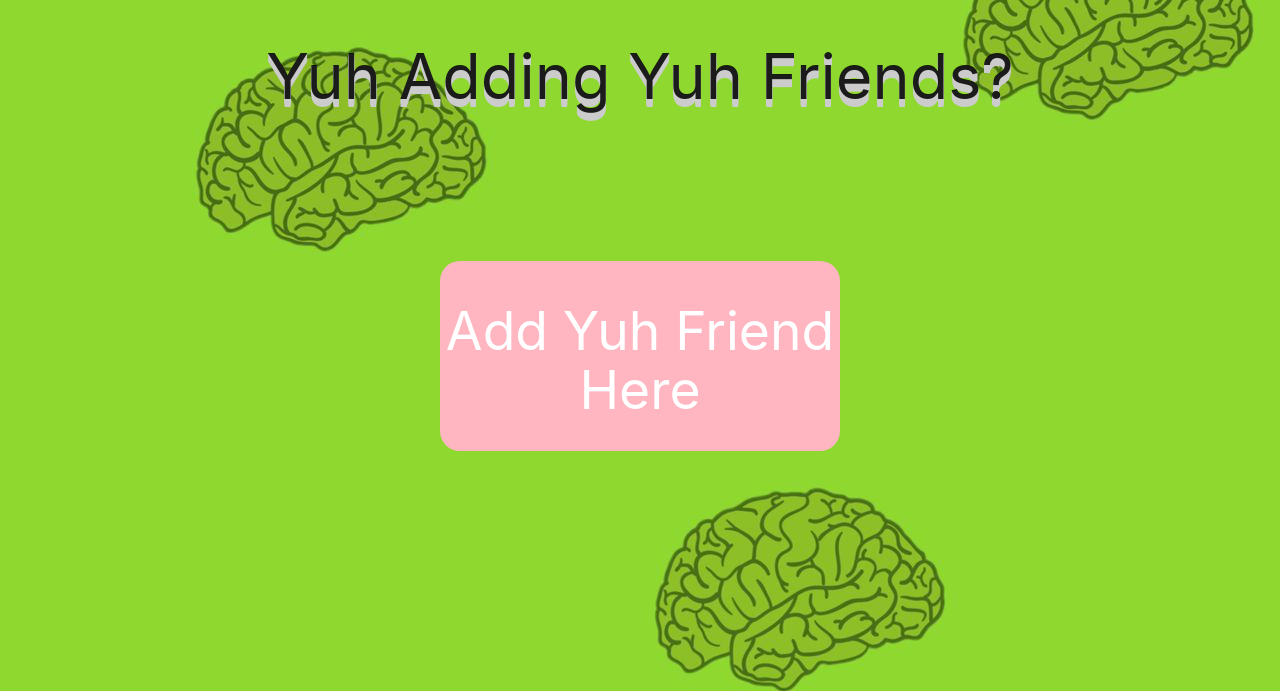
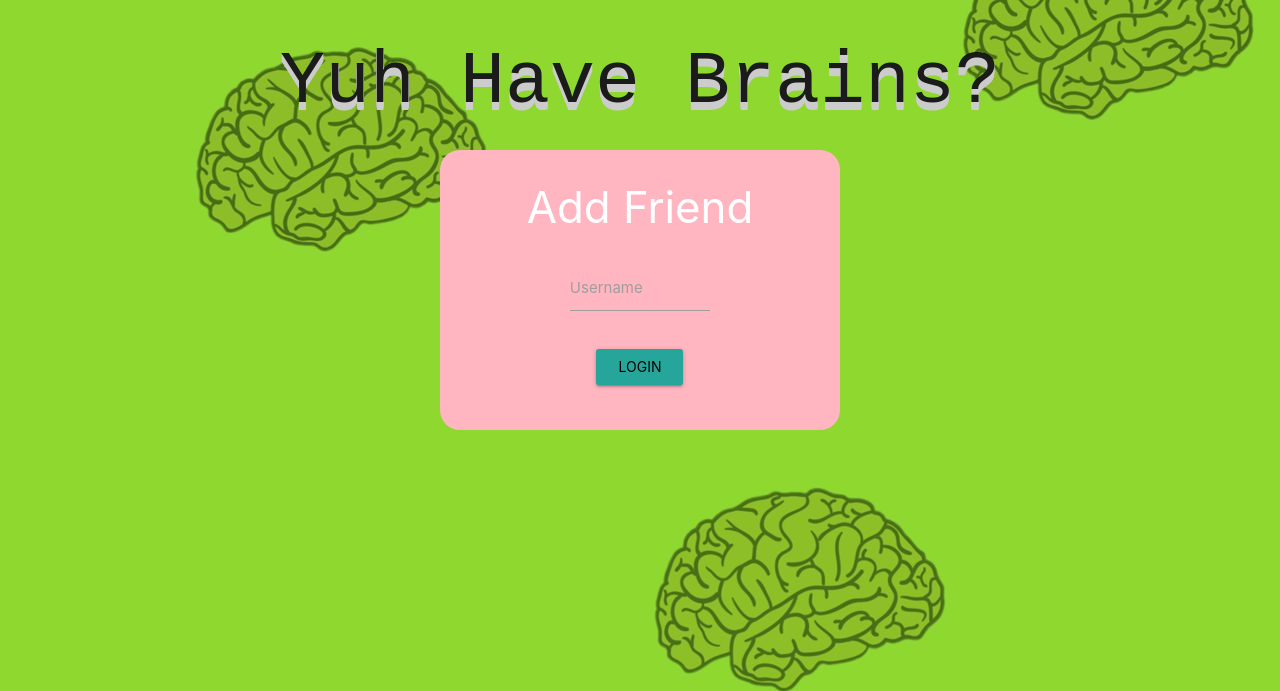
Before and after one commit to Web-Programming-and-Technologies-1/yuh--have--brains, a Flask app: template App/templates/addfriend.html in a window 1280 px wide. Shown: the top 691 px of the page. Run offline with Flask 2, Linux system fonts and the light colour scheme; the template is opened without the code that fills it: values that come from a table or form of the project are taken from there, others are empty; some libraries are stand-ins or nearby versions.

Commit message:
add user

```diff
--- a/App/forms.py
+++ b/App/forms.py
@@ -12,3 +12,7 @@ class LogIn(FlaskForm):
     username = StringField('Username', validators=[InputRequired()])
     password = PasswordField('Password', validators=[InputRequired()])
     submit = SubmitField('Login', render_kw={'class': 'btn waves-effect waves-light white-text'})
+
+class AddFriend(FlaskForm):
+    username = StringField('Username', validators=[InputRequired()])
+    submit = SubmitField('Login', render_kw={'class': 'btn waves-effect waves-light white-text'})
--- a/App/main.py
+++ b/App/main.py
@@ -1,7 +1,7 @@
 import os
 from flask import Flask, request, render_template, flash, redirect, url_for
 from flask_jwt import JWT, jwt_required, current_identity
-from flask_login import LoginManager, current_user, login_user
+from flask_login import LoginManager, current_user, login_user, login_required
 from flask_uploads import DOCUMENTS, IMAGES, TEXT, UploadSet, configure_uploads
 from flask_cors import CORS
 from werkzeug.utils import secure_filename
@@ -10,8 +10,8 @@ from datetime import timedelta
 
 from random_word import RandomWords
 
-from .models import db , User#, Community, Leaderboard, MyGame
-from .forms import SignUp, LogIn
+from .models import db , User, Friend, MyGame
+from .forms import SignUp, LogIn, AddFriend
 
 
 from App.database import create_db, get_migrate
@@ -90,6 +90,7 @@ jwt = JWT(app, authenticate, identity)
 @app.before_first_request
 def create_tables():
     db.create_all()
+    db.session.commit()
 
 @app.route('/')
 def index():
@@ -115,16 +116,19 @@ def signupAction():
   return render_template('signUp.html', form = form)
 
 @app.route('/main', methods=['GET'])
+@login_required
 def tomain():
 #   form = Login() # create form object
   return render_template('main.html') # pass form object to template
 
 @app.route('/community', methods=['GET'])
+@login_required
 def tocommunity():
 #   form = Login() # create form object
   return render_template('community.html') # pass form object to template
 
 @app.route('/playgame', methods=['GET'])
+@login_required
 def toplaygame():
   r = RandomWords()
   wordbank = []
@@ -153,19 +157,36 @@ def loginAction():
   return render_template('login.html',form =form)
 
 @app.route('/add', methods=['GET'])
-def toadd():
-#   form = Login() # create form object
-  return render_template('addfriend.html') # pass form object to template
+@login_required
+def add():
+  form = AddFriend() # create form object
+  return render_template('addfriend.html', form=form) # pass form object to template
+
+@app.route('/add', methods=['POST'])
+@login_required
+def addAction():
+  form = AddFriend() # create form object
+  if form.validate_on_submit(): # respond to form submission
+      data = request.form
+      user = User.query.filter_by(username = data['username']).first()
+      if user:
+        friend = Friend(fid = user.id, name = user.username, id = current_identity.id)
+        db.session.add(friend)
+        db.session.commit()
+        return render_template('community.html') # pass form object to template
+      return render_template('addfriend.html', form=form)
 
 @app.route('/remove', methods=['GET'])
+@login_required
 def toremove():
 #   form = Login() # create form object
   return render_template('removefriend.html') # pass form object to template
 
 @app.route('/search', methods=['GET'])
+@login_required
 def tosearch():
 #   form = Login() # create form object
   return render_template('searchfriend.html') # pass form object to template
 
-  if __name__ == '__main__':
-    app.run(host='0.0.0.0', port=8080, debug=True)
+if __name__ == '__main__':
+  app.run(host='0.0.0.0', port=8080, debug=True)
--- a/App/templates/addfriend.html
+++ b/App/templates/addfriend.html
@@ -1,82 +1,30 @@
-<!DOCTYPE html>
-  <html>
-    <head>
-      <!--Import Google Icon Font-->
-      <link href="https://fonts.googleapis.com/icon?family=Material+Icons" rel="stylesheet">
-      <!--Import materialize.css-->
-      <link type="text/css" rel="stylesheet" href="css/materialize.min.css"  media="screen,projection"/>
+{% extends "layout.html" %}
+{% block title %}Login{% endblock %}
+<!-- {% block page %}Login{% endblock %} -->
 
-      <title>Add Friend</title>
-      <!--Let browser know website is optimized for mobile-->
-      <meta name="viewport" content="width=device-width, initial-scale=1.0"/>
-      <style>
-        body{
-          background-image: url("{{url_for('static', filename='Background.jpeg')}}");
-        }
+{{ super() }}
 
-        div{
-          text-align: center
-        }
+<body>
 
-        .container{
-          border-radius: 20px;
-          color: white;
-          text-align: center;
-          margin-left: auto;
-          margin-right: auto;
-          margin-top: 150px;
-          padding-top: 5px;
-          padding-bottom: 10px;
-          width: 400px;
-          background-color: lightpink
-        }
+{% block content %}
+   <div>
+     <h3>Add Friend</h3>
+      <div class="row">
+        <form class="col s12 m8 offset-m2" method="POST" action="/add">
+            {{ form.csrf_token }}
 
-        h1{
-        text-shadow: 0 1px 0 #ccc, 0 2px 0 #ccc,
-                     0 3px 0 #ccc, 0 4px 0 #ccc,
-                     0 5px 0 #ccc, 0 6px 0 #ccc,
-                     0 7px 0 #ccc, 0 8px 0 #ccc
-        }
+            <div class="input-field col s12 m8 offset-m2">
+            <!-- <div class="input-field col s12 m8 offset-m2">  -->
+              {{ form.username(size=20, class="validate") }}
+              {{ form.username.label }}
+            </div>
 
-        .button {
-          background-color: lightpink; /* Play Game */
-          border: none;
-          border-radius: 20px;
-          color: white;
-          padding: 16px 140px;
-          text-align: center;
-          display: inline-block;
-/*           font: monospace: lucida console; */
-          font-size: 20px;
-          margin: 5px 2px;
-          transition-duration: 0.6s;
-          cursor: pointer;
-        }
-
-        .button1 {
-          background-color: lightpink;
-          color: white;
-/*           border: 2px solid #4CAF50; */
-        }
-
-        .button1:hover {
-          background-color: greenyellow;
-          color: black;
-        }
-      </style>
-    </head>
-
-    <body>
-      <div >
-        <h1> Yuh Adding Yuh Friends? </h1>
+            <div class="input-field col s12 m8 offset-m2">
+            <!-- <div class="input-field col s12 m8 offset-m2"> -->
+              {{form.submit}}
+            </div>
+        </form>
       </div>
-
-      <div class= container>
-        <h2>Add Yuh Friend Here</h2>
-
-      </div>
-
-      <!--JavaScript at end of body for optimized loading-->
-      <script type="text/javascript" src="js/materialize.min.js"></script>
-    </body>
-  </html>
+  </div>
+{% endblock %}
+</body>
--- a/requirements.txt
+++ b/requirements.txt
@@ -1,9 +1,12 @@
 Flask==2.0.3
 Flask-SQLAlchemy==2.5.1
 Flask-JWT==0.3.2
+Flask-wtf==1.0.1
 Flask-Login==0.5.0
 Flask-Cors==3.0.10
 Flask-Reuploaded==1.2.0
+email-validator==1.1.3
+random-word==1.0.7
 gunicorn==20.1.0
 pytest==7.0.1
 python-dotenv==0.19.2
```
Also changed, not shown: App/models/user.py (+31 -26 lines).
